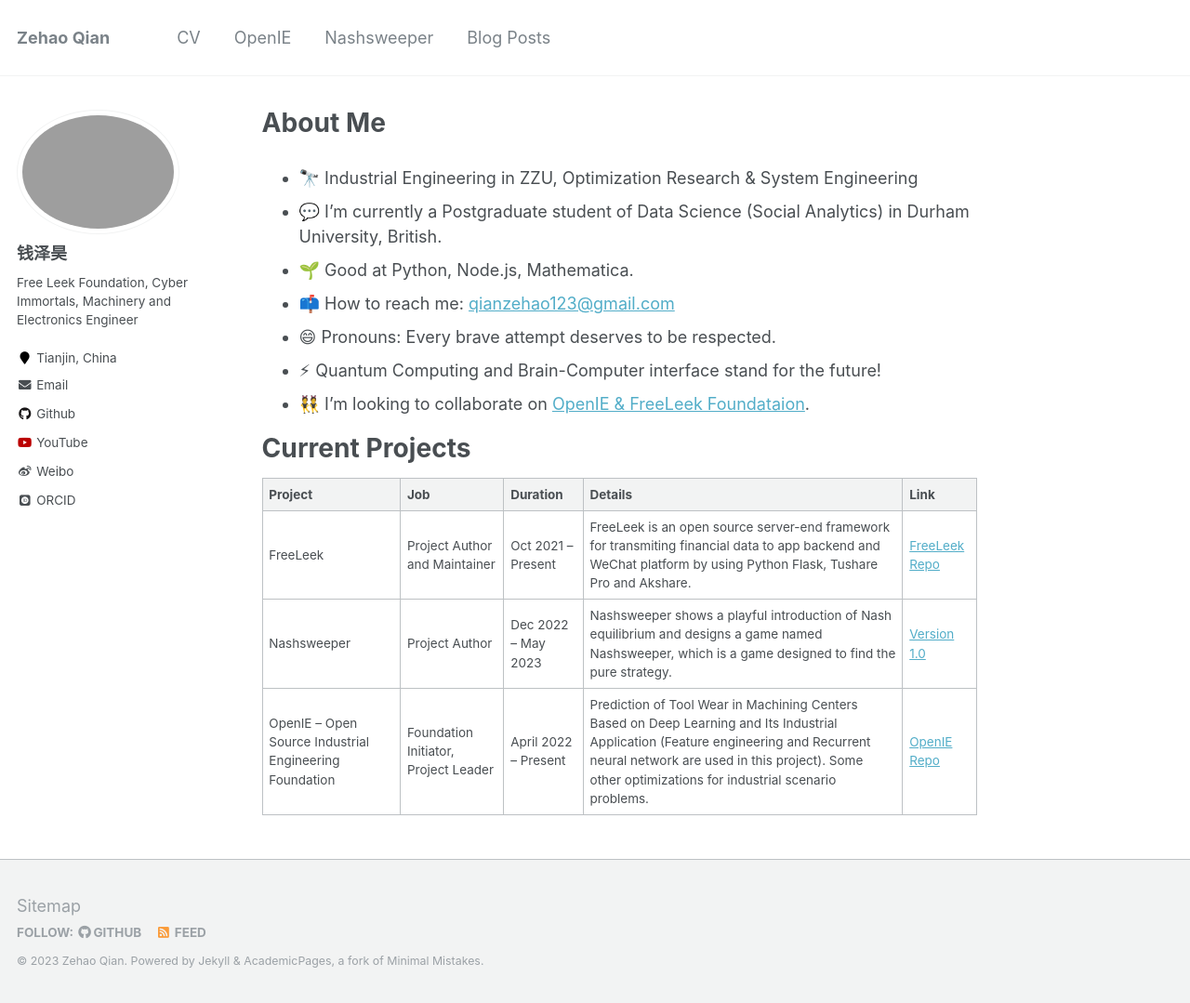
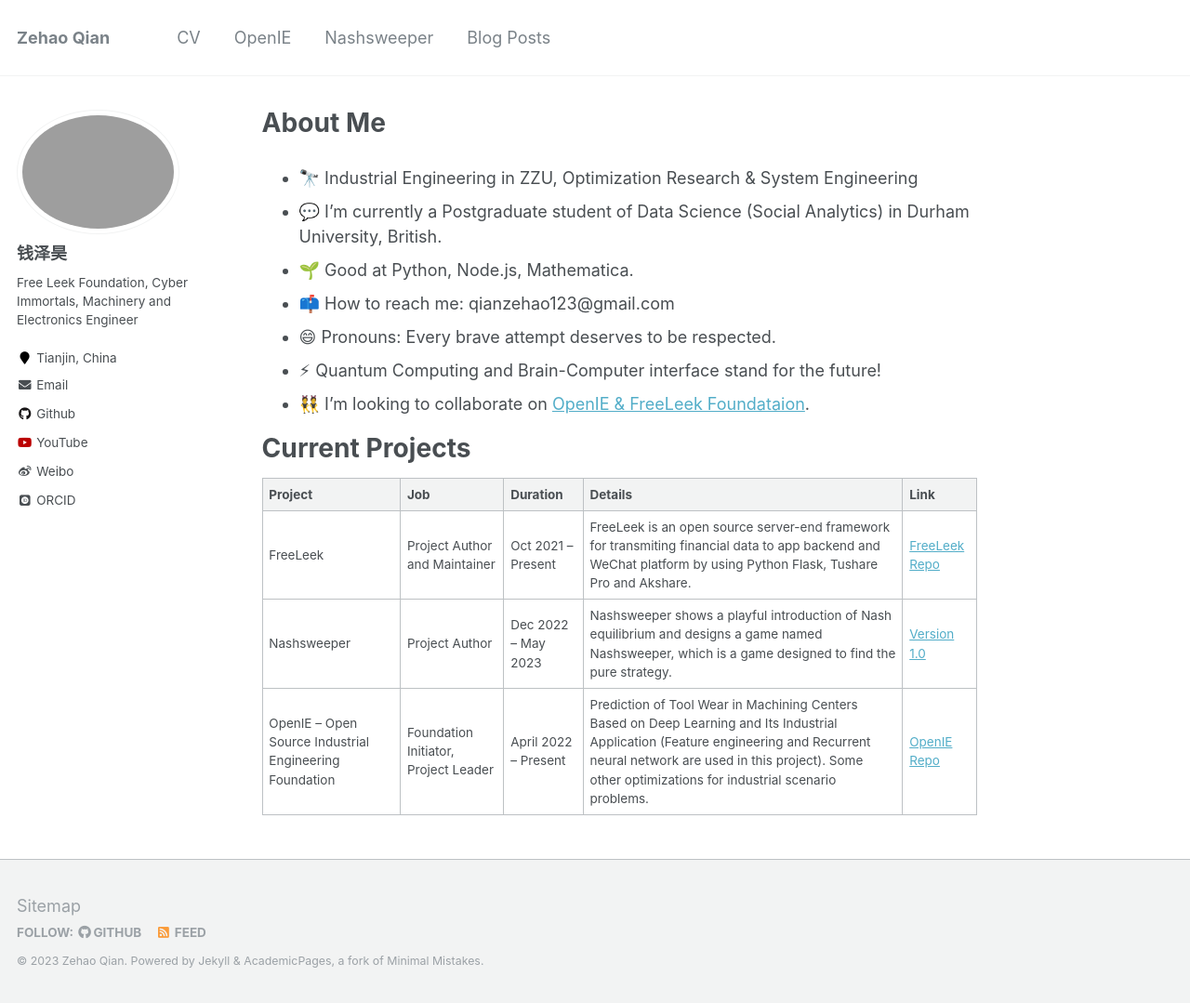
Before and after one commit to QianZeHao123/QianZeHao123.github.io, a Jekyll site: the page built from _pages/about.md, in a window 1280 px wide and 1079 px high. Shown: the whole window at 93% size. Built offline with Jekyll 4.4.1, drawn with Linux system fonts in a browser that asks for light colours; some web fonts are replaced; some of the changed lines change nothing that is shown.

Commit message:
update my Email

```diff
--- a/_pages/about.md
+++ b/_pages/about.md
@@ -10,7 +10,7 @@ redirect_from:
 - 🔭 Industrial Engineering in ZZU, Optimization Research & System Engineering
 - 💬 I’m currently a Postgraduate student of Data Science (Social Analytics) in Durham University, British.
 - 🌱 Good at Python, Node.js, Mathematica.
-- 📫 How to reach me: [qianzehao123@gmail.com](qianzehao123@gmail.com)
+- 📫 How to reach me: qianzehao123@gmail.com
 - 😄 Pronouns: Every brave attempt deserves to be respected.
 - ⚡ Quantum Computing and Brain-Computer interface stand for the future!
 - 👯 I’m looking to collaborate on [OpenIE & FreeLeek Foundataion](http://www.openie.xyz:803/).
```
